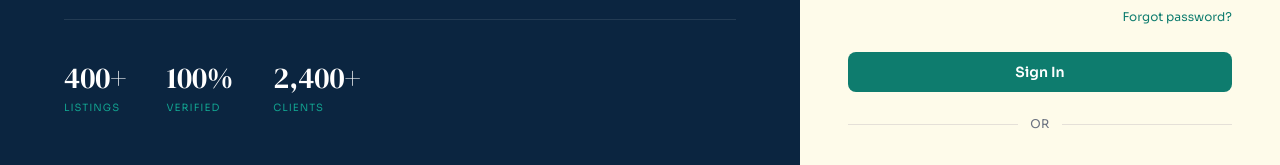
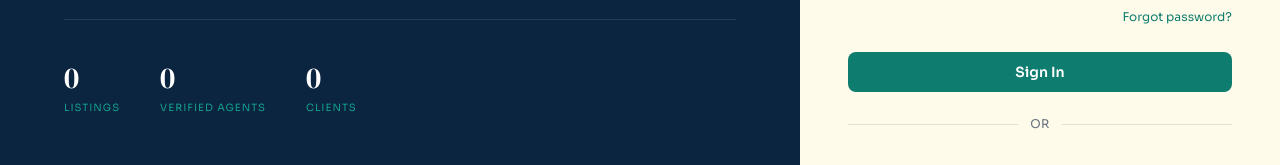
Before and after one commit to HanifYusuf01/owkaz-properties, a React (Vite) app in the folder frontend/: page /login in a window 1280 px wide. Shown: the part 486-651 px from the top of the page. Built offline with nearby package versions, Linux system fonts and the light colour scheme; no server answers.

Commit message:
fix: show real live stats on the login page instead of hardcoded numbers
Mirrors the pattern already used on the homepage (useGetPublicStatsQuery)
so Listings/Verified Agents/Clients reflect actual DB counts instead of
static "400+ / 100% / 2,400+" placeholder text.

```diff
--- a/frontend/src/pages/LoginPage.tsx
+++ b/frontend/src/pages/LoginPage.tsx
@@ -10,6 +10,7 @@ import { UserRole } from '../types';
 import { Input } from '../components/ui/Input';
 import { Button } from '../components/ui/Button';
 import { GoogleSignInButton } from '../components/auth/GoogleSignInButton';
+import { useGetPublicStatsQuery } from '../features/stats/statsApi';
 
 const schema = z.object({
   email: z.string().email('Invalid email'),
@@ -24,6 +25,7 @@ export const LoginPage = () => {
   const [login, { isLoading, error }] = useLoginMutation();
   const [googleLogin, { isLoading: isGoogleLoading }] = useGoogleLoginMutation();
   const [googleError, setGoogleError] = useState<string | null>(null);
+  const { data: publicStats } = useGetPublicStatsQuery();
 
   const { register, handleSubmit, formState: { errors } } = useForm<FormData>({
     resolver: zodResolver(schema),
@@ -71,15 +73,15 @@ export const LoginPage = () => {
           </p>
           <div className="mt-12 flex gap-10 pt-10 border-t border-white/10">
             <div>
-              <div className="font-display text-3xl text-white">400+</div>
+              <div className="font-display text-3xl text-white">{(publicStats?.activeListings ?? 0).toLocaleString()}</div>
               <div className="text-[10px] uppercase tracking-widest text-teal-light mt-1">Listings</div>
             </div>
             <div>
-              <div className="font-display text-3xl text-white">100%</div>
-              <div className="text-[10px] uppercase tracking-widest text-teal-light mt-1">Verified</div>
+              <div className="font-display text-3xl text-white">{(publicStats?.verifiedAgents ?? 0).toLocaleString()}</div>
+              <div className="text-[10px] uppercase tracking-widest text-teal-light mt-1">Verified Agents</div>
             </div>
             <div>
-              <div className="font-display text-3xl text-white">2,400+</div>
+              <div className="font-display text-3xl text-white">{(publicStats?.happyClients ?? 0).toLocaleString()}</div>
               <div className="text-[10px] uppercase tracking-widest text-teal-light mt-1">Clients</div>
             </div>
           </div>
```
